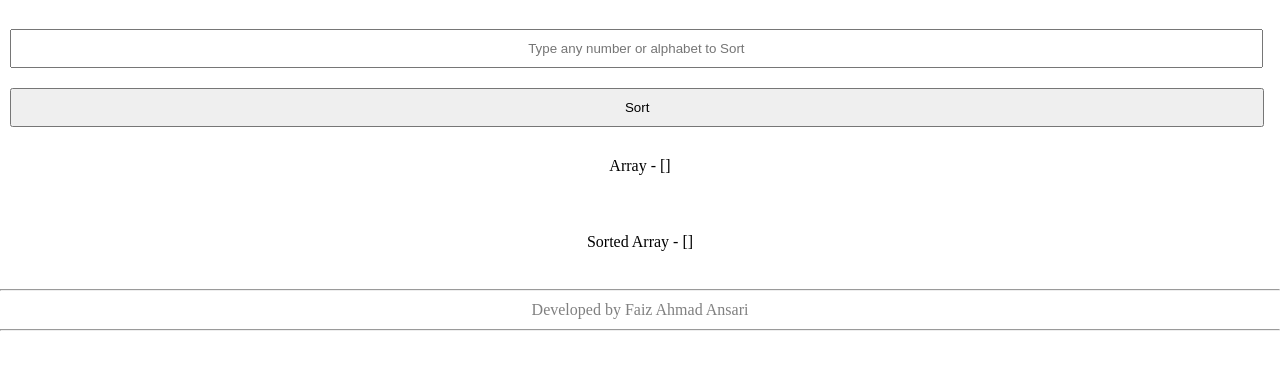
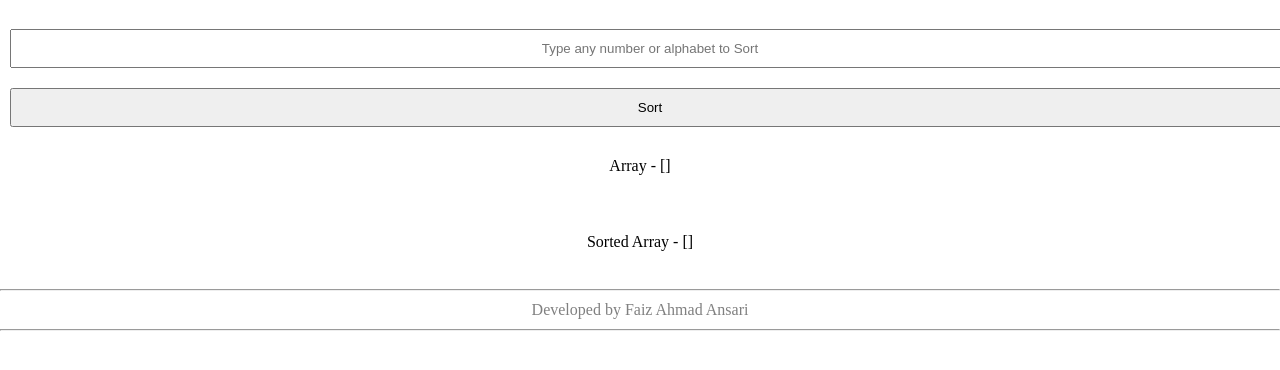
Before and after one commit to Faiz-Ahmad-Ansari/BubbleSort, a plain HTML site: page index.html in a window 1280 px wide. Shown: the part 58-428 px from the top of the page. Drawn offline with Linux system fonts and the light colour scheme.

Commit message:
2.1 box sizing

```diff
--- a/style.css
+++ b/style.css
@@ -1,6 +1,7 @@
 *{
     margin: 0px;
     padding: 0px;
+    box-sizing: border-box;
 }
 h1{
     text-align: center;
@@ -8,13 +9,13 @@ h1{
     padding: 10px;
 }
 input{
-    width: 96%;
+    width: 100%;
     text-align: center;
     margin: 10px;
     padding: 10px;
 }
 button{
-    width: 98%;
+    width: 100%;
     text-align: center;
     margin: 10px;
     padding: 10px;
```
